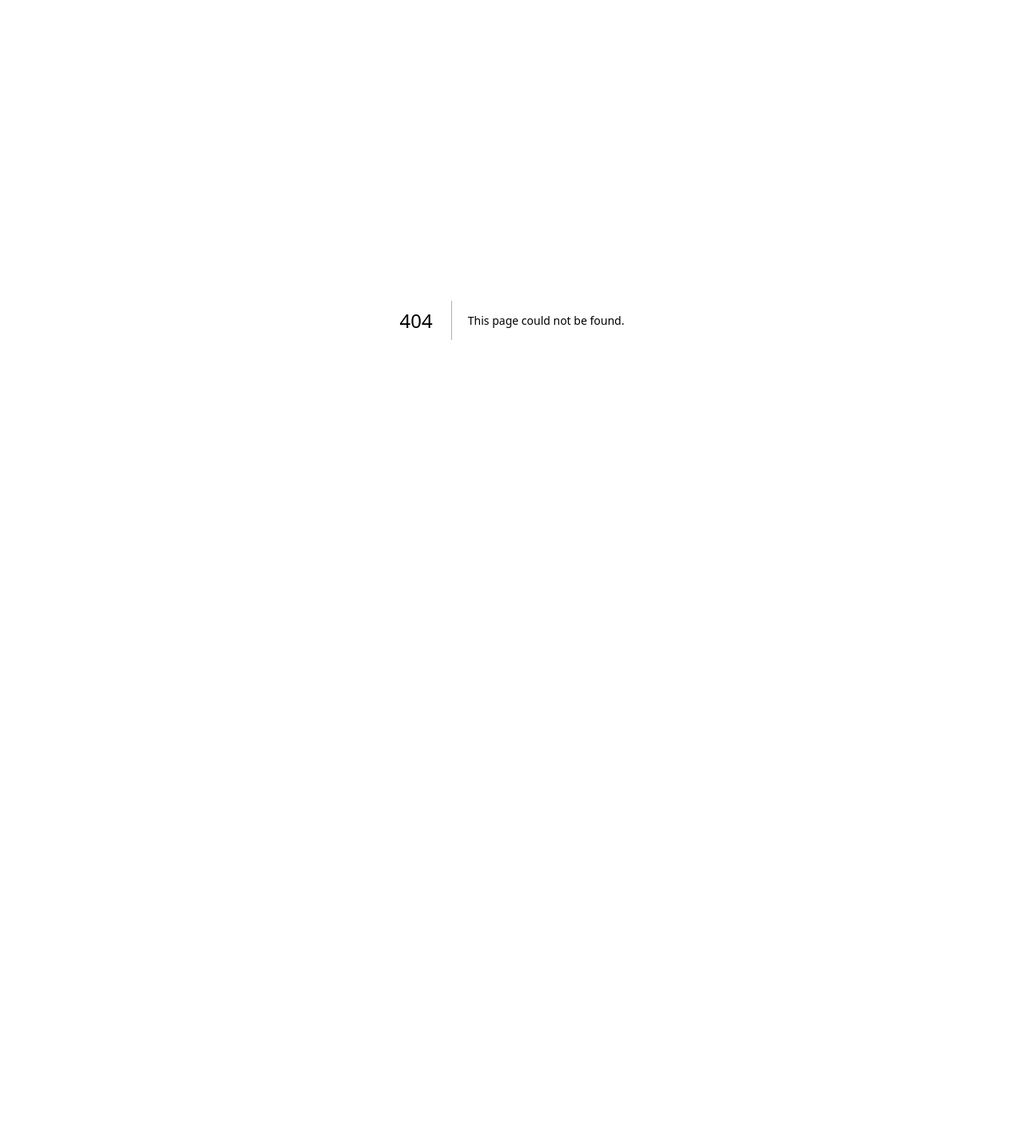
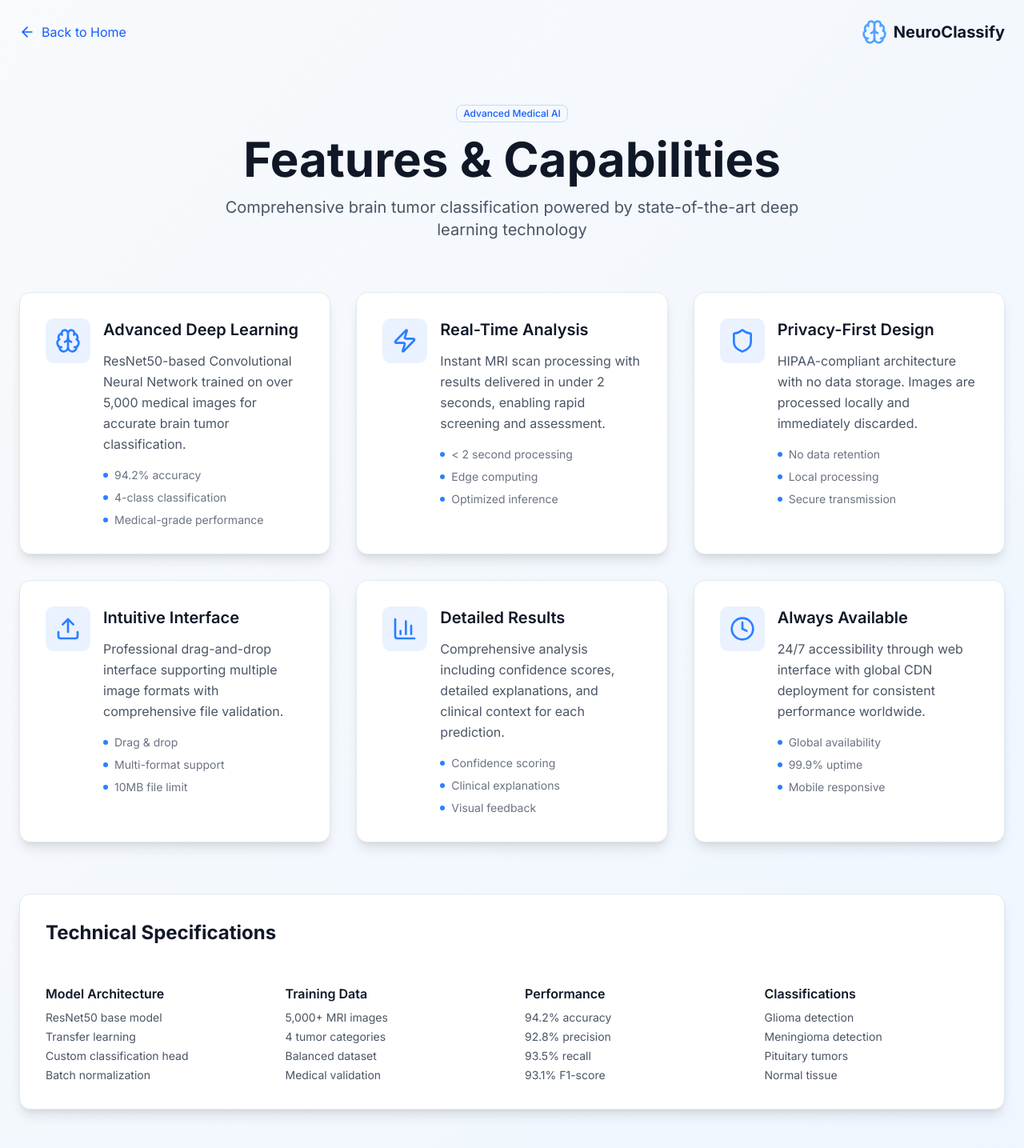
Before and after one commit to GiornoSolos/BrainTumorClassification, a Next.js app in the folder brain-tumor-classifier/: page /features in a window 1280 px wide. Before the commit this address had no page. Shown: the whole page at 80% size. Before the commit the page ends 800 px from the top, so only its background shows below. Built offline with nearby package versions, Linux system fonts and the light colour scheme.

Commit message:
Updated features page

```diff
--- /dev/null
+++ b/brain-tumor-classifier/src/app/features/page.tsx
@@ -0,0 +1,150 @@
+import { Brain, Shield, Zap, Upload, BarChart3, Clock, ArrowLeft } from 'lucide-react';
+import { Card } from '@/components/ui/card';
+import { Badge } from '@/components/ui/badge';
+import Link from 'next/link';
+
+export default function FeaturesPage() {
+  const features = [
+    {
+      icon: Brain,
+      title: "Advanced Deep Learning",
+      description: "ResNet50-based Convolutional Neural Network trained on over 5,000 medical images for accurate brain tumor classification.",
+      specs: ["94.2% accuracy", "4-class classification", "Medical-grade performance"]
+    },
+    {
+      icon: Zap,
+      title: "Real-Time Analysis",
+      description: "Instant MRI scan processing with results delivered in under 2 seconds, enabling rapid screening and assessment.",
+      specs: ["< 2 second processing", "Edge computing", "Optimized inference"]
+    },
+    {
+      icon: Shield,
+      title: "Privacy-First Design",
+      description: "HIPAA-compliant architecture with no data storage. Images are processed locally and immediately discarded.",
+      specs: ["No data retention", "Local processing", "Secure transmission"]
+    },
+    {
+      icon: Upload,
+      title: "Intuitive Interface",
+      description: "Professional drag-and-drop interface supporting multiple image formats with comprehensive file validation.",
+      specs: ["Drag & drop", "Multi-format support", "10MB file limit"]
+    },
+    {
+      icon: BarChart3,
+      title: "Detailed Results",
+      description: "Comprehensive analysis including confidence scores, detailed explanations, and clinical context for each prediction.",
+      specs: ["Confidence scoring", "Clinical explanations", "Visual feedback"]
+    },
+    {
+      icon: Clock,
+      title: "Always Available",
+      description: "24/7 accessibility through web interface with global CDN deployment for consistent performance worldwide.",
+      specs: ["Global availability", "99.9% uptime", "Mobile responsive"]
+    }
+  ];
+
+  return (
+    <div className="min-h-screen bg-gradient-to-br from-slate-50 to-blue-50 dark:from-slate-900 dark:to-slate-800">
+      {/* Navigation */}
+      <nav className="flex items-center justify-between p-6 max-w-7xl mx-auto">
+        <Link href="/" className="flex items-center space-x-2 text-blue-600 hover:text-blue-700">
+          <ArrowLeft className="h-5 w-5" />
+          <span>Back to Home</span>
+        </Link>
+        <div className="flex items-center space-x-2">
+          <Brain className="h-8 w-8 text-blue-400" />
+          <span className="text-xl font-bold text-gray-900 dark:text-white">NeuroClassify</span>
+        </div>
+      </nav>
+
+      {/* Header */}
+      <div className="max-w-7xl mx-auto px-6 py-12">
+        <div className="text-center space-y-4 mb-16">
+          <Badge variant="outline" className="text-blue-600 border-blue-200">
+            Advanced Medical AI
+          </Badge>
+          <h1 className="text-4xl lg:text-6xl font-bold text-gray-900 dark:text-white">
+            Features & Capabilities
+          </h1>
+          <p className="text-xl text-gray-600 dark:text-gray-300 max-w-3xl mx-auto">
+            Comprehensive brain tumor classification powered by state-of-the-art deep learning technology
+          </p>
+        </div>
+
+        {/* Features Grid */}
+        <div className="grid md:grid-cols-2 lg:grid-cols-3 gap-8 mb-16">
+          {features.map((feature, index) => (
+            <Card key={index} className="p-8 bg-white dark:bg-gray-800 shadow-lg hover:shadow-xl transition-shadow">
+              <div className="flex items-start space-x-4">
+                <div className="p-3 bg-blue-500/10 rounded-lg flex-shrink-0">
+                  <feature.icon className="h-8 w-8 text-blue-500" />
+                </div>
+                <div className="flex-1">
+                  <h3 className="text-xl font-semibold text-gray-900 dark:text-white mb-3">
+                    {feature.title}
+                  </h3>
+                  <p className="text-gray-600 dark:text-gray-300 mb-4 leading-relaxed">
+                    {feature.description}
+                  </p>
+                  <div className="space-y-2">
+                    {feature.specs.map((spec, specIndex) => (
+                      <div key={specIndex} className="flex items-center text-sm">
+                        <div className="w-1.5 h-1.5 bg-blue-500 rounded-full mr-2"></div>
+                        <span className="text-gray-500 dark:text-gray-400">{spec}</span>
+                      </div>
+                    ))}
+                  </div>
+                </div>
+              </div>
+            </Card>
+          ))}
+        </div>
+
+        {/* Technical Specifications */}
+        <Card className="p-8 bg-white dark:bg-gray-800 shadow-lg">
+          <h2 className="text-2xl font-bold text-gray-900 dark:text-white mb-6">
+            Technical Specifications
+          </h2>
+          <div className="grid md:grid-cols-2 lg:grid-cols-4 gap-8">
+            <div>
+              <h3 className="font-semibold text-gray-900 dark:text-white mb-2">Model Architecture</h3>
+              <ul className="text-gray-600 dark:text-gray-300 text-sm space-y-1">
+                <li>ResNet50 base model</li>
+                <li>Transfer learning</li>
+                <li>Custom classification head</li>
+                <li>Batch normalization</li>
+              </ul>
+            </div>
+            <div>
+              <h3 className="font-semibold text-gray-900 dark:text-white mb-2">Training Data</h3>
+              <ul className="text-gray-600 dark:text-gray-300 text-sm space-y-1">
+                <li>5,000+ MRI images</li>
+                <li>4 tumor categories</li>
+                <li>Balanced dataset</li>
+                <li>Medical validation</li>
+              </ul>
+            </div>
+            <div>
+              <h3 className="font-semibold text-gray-900 dark:text-white mb-2">Performance</h3>
+              <ul className="text-gray-600 dark:text-gray-300 text-sm space-y-1">
+                <li>94.2% accuracy</li>
+                <li>92.8% precision</li>
+                <li>93.5% recall</li>
+                <li>93.1% F1-score</li>
+              </ul>
+            </div>
+            <div>
+              <h3 className="font-semibold text-gray-900 dark:text-white mb-2">Classifications</h3>
+              <ul className="text-gray-600 dark:text-gray-300 text-sm space-y-1">
+                <li>Glioma detection</li>
+                <li>Meningioma detection</li>
+                <li>Pituitary tumors</li>
+                <li>Normal tissue</li>
+              </ul>
+            </div>
+          </div>
+        </Card>
+      </div>
+    </div>
+  );
+}
```
